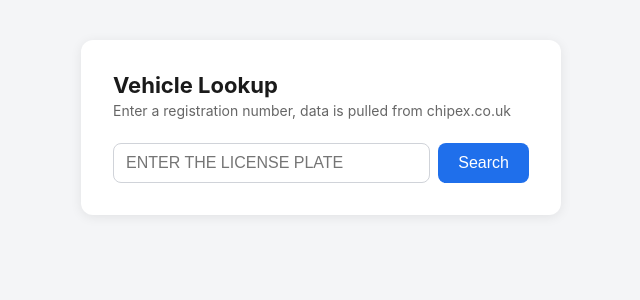
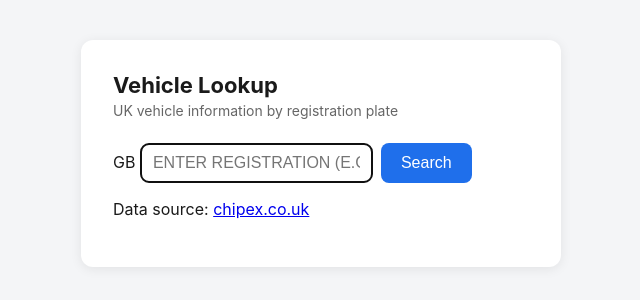
Before and after one commit to jollyZadrot/vininfo, a Flask app: page / in a window 1280 px wide. Shown: the top 300 px of the page, without its empty margins (319-959 px from the left). Run offline with Flask 3, Linux system fonts and the light colour scheme.

Commit message:
Update index.html

```diff
--- a/templates/index.html
+++ b/templates/index.html
@@ -1,47 +1,98 @@
-
 <!DOCTYPE html>
 <html lang="en">
 <head>
     <meta charset="UTF-8">
-    <title>Vehicle Lookup — Chipex</title>
+    <meta name="viewport" content="width=device-width, initial-scale=1.0">
+    <title>Vehicle Lookup — UK Registration</title>
     <link rel="stylesheet" href="{{ url_for('static', filename='style.css') }}">
 </head>
 <body>
     <div class="container">
+        <header>
             <h1>Vehicle Lookup</h1>
-        <p class="subtitle">Enter a registration number, data is pulled from chipex.co.uk</p>
+            <p class="subtitle">UK vehicle information by registration plate</p>
+        </header>
 
-        <form method="POST" class="search-form">
+        <form method="POST" class="search-form" autocomplete="off">
+            <div class="input-wrapper">
+                <span class="prefix">GB</span>
                 <input
                     type="text"
                     name="reg_number"
-                placeholder="Enter the license plate"
+                    id="reg_number"
+                    placeholder="Enter registration (e.g. E366SJW)"
                     value="{{ reg_number }}"
-                autocomplete="off"
+                    maxlength="8"
                     required
+                    autofocus
                 >
+            </div>
             <button type="submit">Search</button>
         </form>
 
         {% if error %}
-            <div class="result error">
-                <strong>Error:</strong> {{ error }}
+        <div class="alert alert-error">
+            <div class="alert-icon">⚠️</div>
+            <div class="alert-content">
+                <strong>{{ error.title }}</strong>
+                <p>{{ error.message }}</p>
+            </div>
         </div>
         {% endif %}
 
         {% if vehicle %}
-            <div class="result success">
-                <h2>{{ vehicle.reg }}</h2>
-                <table>
-                    <tr><td>Manufacturer</td><td>{{ vehicle.manufacturer }}</td></tr>
-                    <tr><td>Model</td><td>{{ vehicle.model }}</td></tr>
-                    <tr><td>Year</td><td>{{ vehicle.year }}</td></tr>
-                    <tr><td>Colour</td><td>{{ vehicle.colour }}</td></tr>
-                    <tr><td>Fuel</td><td>{{ vehicle.fuel }}</td></tr>
-                    <tr><td>VIN</td><td>{{ vehicle.vin }}</td></tr>
+        <div class="alert alert-success">
+            <div class="alert-icon">✅</div>
+            <div class="alert-content">
+                <strong>Vehicle found</strong>
+            </div>
+        </div>
+
+        <div class="vehicle-card">
+            <div class="vehicle-header">
+                <span class="reg-badge">{{ vehicle.reg }}</span>
+            </div>
+            <table class="vehicle-details">
+                <tbody>
+                    <tr>
+                        <th>Manufacturer</th>
+                        <td>{{ vehicle.manufacturer or '—' }}</td>
+                    </tr>
+                    <tr>
+                        <th>Model</th>
+                        <td>{{ vehicle.model or '—' }}</td>
+                    </tr>
+                    <tr>
+                        <th>Year</th>
+                        <td>{{ vehicle.year or '—' }}</td>
+                    </tr>
+                    <tr>
+                        <th>Colour</th>
+                        <td>{{ vehicle.colour or '—' }}</td>
+                    </tr>
+                    <tr>
+                        <th>Fuel type</th>
+                        <td>{{ vehicle.fuel or '—' }}</td>
+                    </tr>
+                    <tr>
+                        <th>VIN</th>
+                        <td><code>{{ vehicle.vin or '—' }}</code></td>
+                    </tr>
+                </tbody>
             </table>
         </div>
         {% endif %}
+
+        <footer>
+            <p>Data source: <a href="https://chipex.co.uk" target="_blank" rel="noopener">chipex.co.uk</a></p>
+        </footer>
     </div>
+
+    <script>
+        // Автоматично переводимо в верхній регістр
+        document.getElementById('reg_number').addEventListener('input', function(e) {
+            e.target.value = e.target.value.toUpperCase();
+        });
+    </script>
 </body>
 </html>
```
Lines whose indentation alone changed are shown as unchanged.
